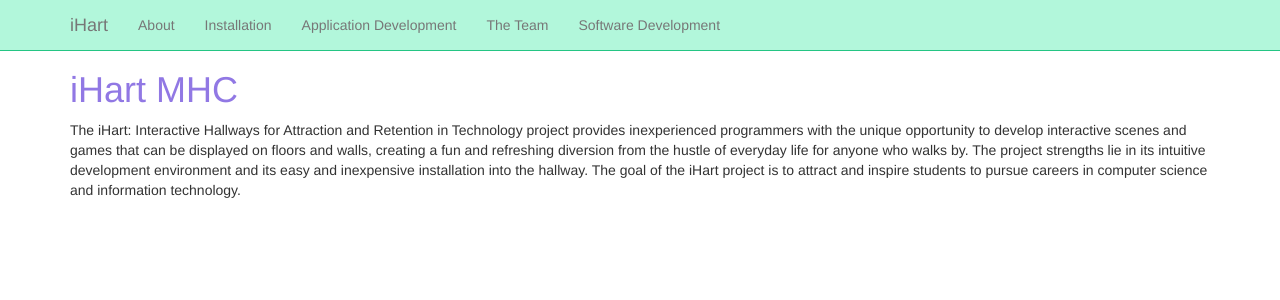
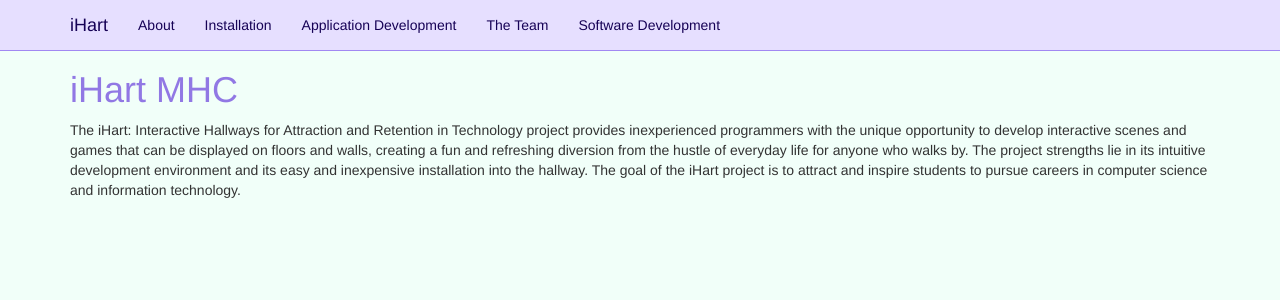
Before and after one commit to ihart-mhc/ihart-mhc.github.io, a Jekyll site: the page built from index.md, in a window 1280 px wide. Shown: the top 300 px of the page. Built offline with Jekyll 4.4.1, drawn with Linux system fonts in a browser that asks for light colours; nearby versions of some CDN libraries.

Commit message:
Modifying the color scheme for more purple and less green

```diff
--- a/css/ihart-site.css
+++ b/css/ihart-site.css
@@ -1,12 +1,20 @@
 /** see http://paletton.com/#uid=5341a0klSKo8YXKgoV8qeEjxez1 for the colors in use. **/
+
+html {
+    background-color: #F1FFF97;
+}
 
 h1,h2,h3,h4,h5,h6 {
     color: #9178E4;
 }
 
 nav.navbar.navbar-default {
-    background-color: #B2F7DB;
-    border-color: #24C584;
+    background-color: #E6DFFF;
+    border-color: #A188F2;
+}
+
+.navbar-default .navbar-nav>li>a, .navbar-default .navbar-brand {
+    color: #160256;
 }
 
 a {
@@ -14,12 +22,14 @@ a {
 }
 
 pre {
-    background-color: #B2F7DB;
+    background-color: #E6DFFF;
+    color: #160256;
 }
 
 body {
     padding-top: 50px;
     padding-bottom: 50px;
+    background-color: #F1FFF9;
 }
 
 img {
```
